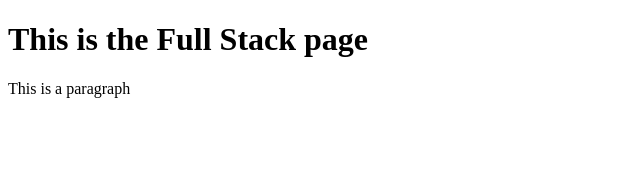
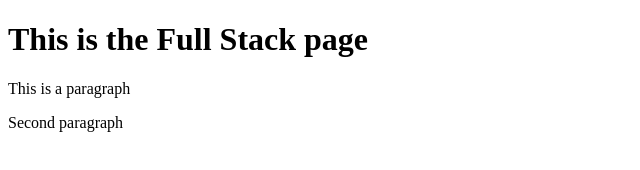
Before and after one commit to Souns1412/FullStack, a website: page index.html in a window 1280 px wide. Shown: the whole page, without its empty margins (0-640 px from the left). Drawn offline with Linux system fonts and the light colour scheme.

Commit message:
json files commit

```diff
--- a/index.html
+++ b/index.html
@@ -6,5 +6,6 @@
 <body>
 <h1>This is the Full Stack page</h1>
 <p> This is a paragraph </p>
+<p> Second paragraph </p>
 </body>
 </html>
```
Also changed, not shown: package.json (added, +24 -0 lines), 2 other files.
